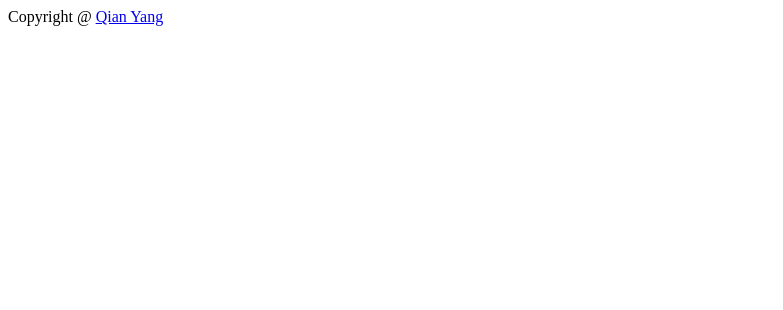
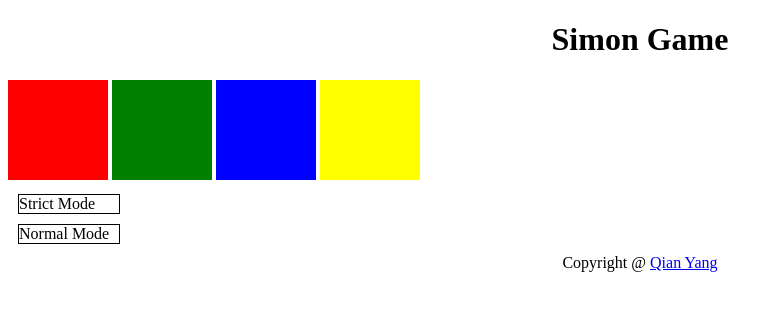
Before and after one commit to IAMQIANYANG/simon-game, a plain HTML site: page index.html in a window 1280 px wide. Shown: the whole page, without its empty margins (0-783 px from the left). Drawn offline with Linux system fonts and the light colour scheme.

Commit message:
created basic html and css content

```diff
--- a/gameplay.js
+++ b/gameplay.js
@@ -4,9 +4,15 @@
 
 var Gameplay = function(){
   let colorSequence = [];
-  let allColors = ['r', 'g', 'b', 'y'];
+  const allColors = ['r', 'g', 'b', 'y'];
+  const redAudio = new Audio('https://s3.amazonaws.com/freecodecamp/simonSound1.mp3');
+  const blueAudio = new Audio('https://s3.amazonaws.com/freecodecamp/simonSound2.mp3');
+  const greenAudio = new Audio('https://s3.amazonaws.com/freecodecamp/simonSound3.mp3');
+  const yellowAudio = new Audio('https://s3.amazonaws.com/freecodecamp/simonSound4.mp3');
 
   const self = {
+    playerColorSequence: [],
+
     generateSequence: function(){
       for (let i = 0; i < 20; i++){
         colorSequence.push(self.chooseRandomColor());
@@ -17,7 +23,6 @@ var Gameplay = function(){
     chooseRandomColor: function(){
       return allColors[Math.floor(Math.random()*allColors.length)];
     },
-
 
     ifPlayComputerSequenceEqual: function(){
       if(colorSequence.length !== self.playerColorSequence.length) {
@@ -32,7 +37,17 @@ var Gameplay = function(){
       }
     },
 
-    playerColorSequence: [],
+    playAudio: function(color){
+      if (color === 'red'){
+        redAudio.play();
+      } else if (color === 'blue'){
+        blueAudio.play();
+      } else if (color === 'green'){
+        greenAudio.play();
+      } else if (color === 'yellow'){
+        yellowAudio.play();
+      }
+    }
 
   };
 
--- /dev/null
+++ b/index.css
@@ -0,0 +1,35 @@
+h1{
+    text-align: center;
+}
+
+.footer{
+    text-align: center;
+}
+
+.color{
+    width:100px;
+    height: 100px;
+    display:inline-block;;
+}
+
+#red{
+    background: red;
+}
+
+#blue{
+    background: blue;
+}
+
+#green{
+    background: green;
+}
+
+#yellow{
+    background: yellow;
+}
+
+.control{
+    border: 1px solid black;
+    width:100px;
+    margin:10px;
+}
--- a/index.html
+++ b/index.html
@@ -2,15 +2,23 @@
 <html lang="en">
 <head>
     <meta charset="UTF-8">
-    <meta name="description" content="">
+    <meta name="description" content="This is a web simon game">
     <meta name="keywords" content="free code camp">
     <meta name="author" content="Qian Yang">
-    <title>Title</title>
+    <link href="index.css" rel="stylesheet" type="text/css">
+    <title>Simon Game</title>
 </head>
+<body>
+<h1>Simon Game</h1>
 
-<body>
+<div class="color" id="red"></div>
+<div class="color" id="green"></div>
+<div class="color" id="blue"></div>
+<div class="color" id="yellow"></div>
 
-
+<div class="control" id="strict">Strict Mode</div>
+<div class="control" id="normal">Normal Mode</div>
+<div id="result"></div>
 
 <div class="footer">Copyright @ <a href="http://iamqianyang.github.io/" target="_blank"> Qian Yang </a></div>
 <script src="gameplay.js"></script>
--- /dev/null
+++ b/index.js
@@ -0,0 +1,3 @@
+/**
+ * Created by pandachain on 2016-08-08.
+ */
```
